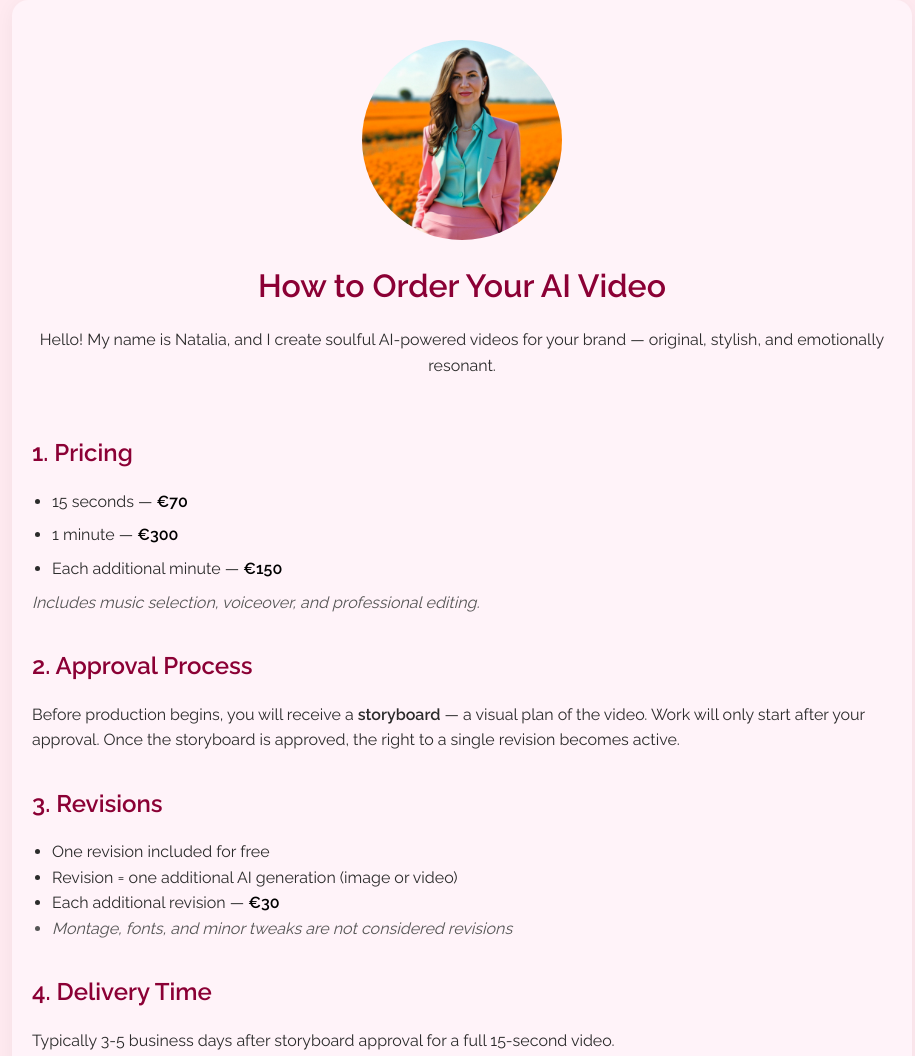
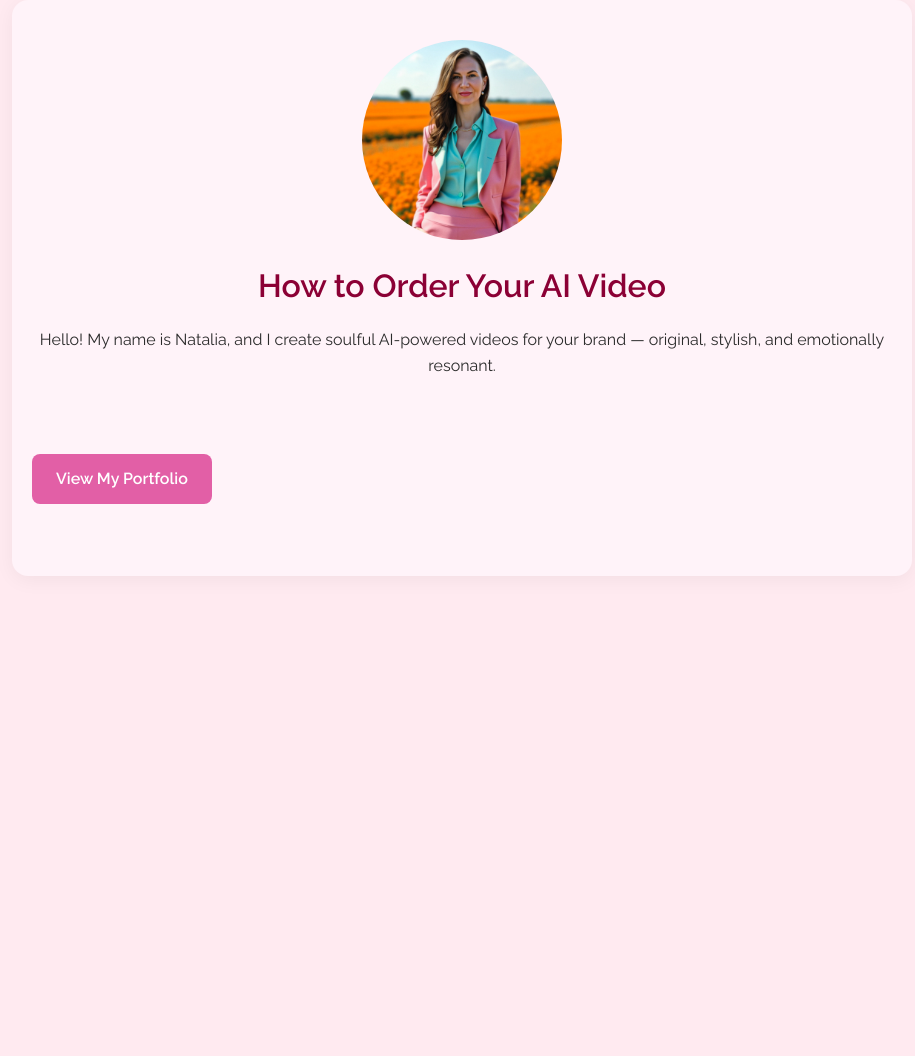
Before and after one commit to natalialeaiart/ai-portfolio, a plain HTML site: page index.html in a window 1280 px wide. Shown: the top 1056 px of the page, without its empty margins (178-1093 px from the left). After the commit the page ends 800 px from the top, so only its background shows below. Drawn offline with Linux system fonts and the light colour scheme.

Commit message:
Update index.html

```diff
--- a/index.html
+++ b/index.html
@@ -95,37 +95,6 @@ ul {
       <h1>How to Order Your AI Video</h1>
       <p>Hello! My name is Natalia, and I create soulful AI-powered videos for your brand — original, stylish, and emotionally resonant.</p>
     </div><div class="section">
-  <h2>1. Pricing</h2>
-  <ul class="price-list">
-    <li>15 seconds — <span class="highlight">€70</span></li>
-    <li>1 minute — <span class="highlight">€300</span></li>
-    <li>Each additional minute — <span class="highlight">€150</span></li>
-  </ul>
-  <p class="note">Includes music selection, voiceover, and professional editing.</p>
-</div>
-
-<div class="section">
-  <h2>2. Approval Process</h2>
-  <p>
-    Before production begins, you will receive a <strong>storyboard</strong> — a visual plan of the video. Work will only start after your approval.
-    Once the storyboard is approved, the right to a single revision becomes active.
-  </p>
-</div>
-
-<div class="section">
-  <h2>3. Revisions</h2>
-  <ul>
-    <li>One revision included for free</li>
-    <li>Revision = one additional AI generation (image or video)</li>
-    <li>Each additional revision — <span class="highlight">€30</span></li>
-    <li class="note">Montage, fonts, and minor tweaks are not considered revisions</li>
-  </ul>
-</div>
-
-<div class="section">
-  <h2>4. Delivery Time</h2>
-  <p>Typically 3-5 business days after storyboard approval for a full 15-second video.</p>
-</div>
 
 <a href="portfolio.html" class="button">View My Portfolio</a>
 
```
